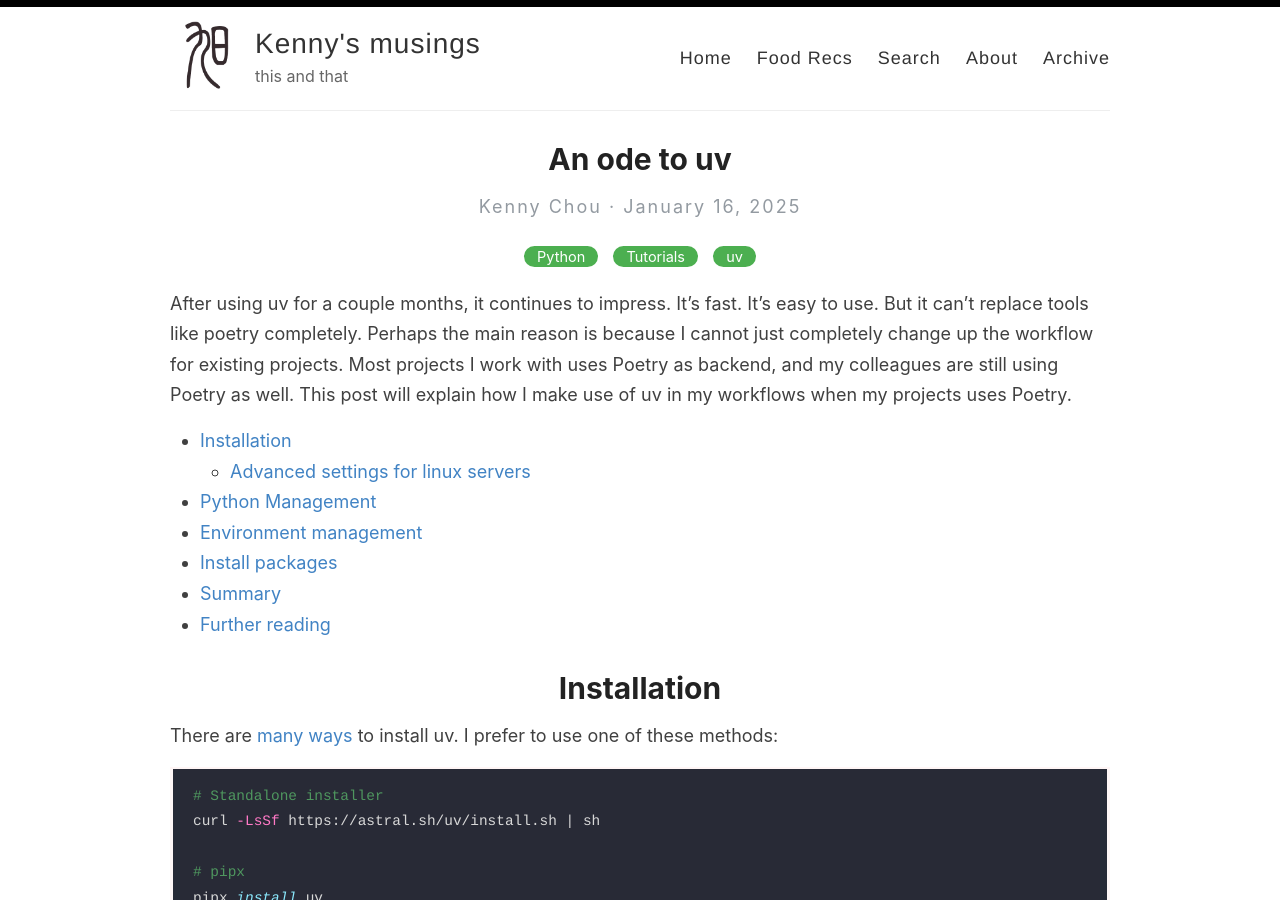
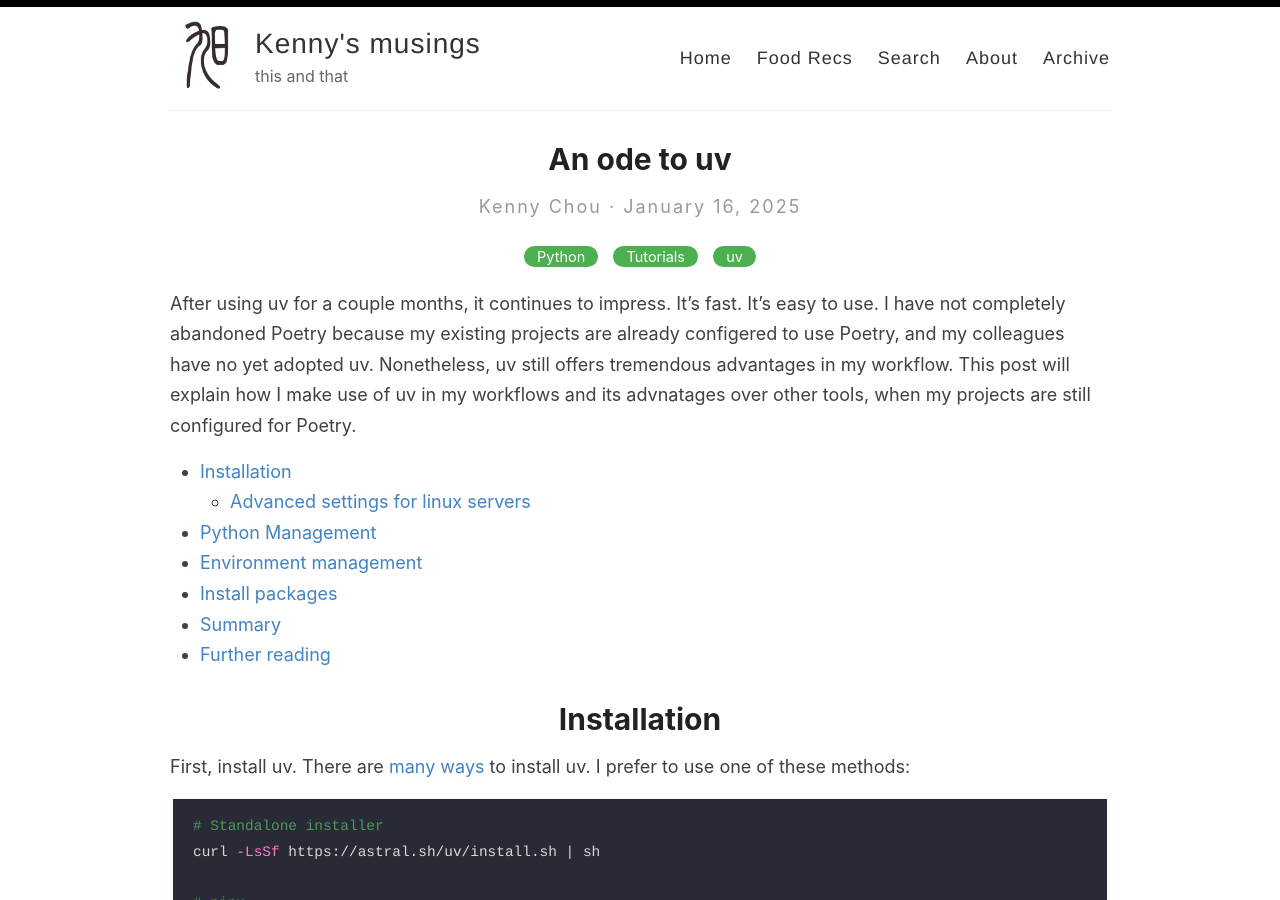
Before and after one commit to kfchou/kfchou.github.io, a Jekyll site: the page built from _posts/2025-1-16-ode-to-uv.md, in a window 1280 px wide and 900 px high. Built offline with Jekyll 4.4.1, drawn with Linux system fonts in a browser that asks for light colours; comment, search, counter and statistics services are not loaded.

Commit message:
update intro

````diff
--- a/_posts/2025-1-16-ode-to-uv.md
+++ b/_posts/2025-1-16-ode-to-uv.md
@@ -3,7 +3,7 @@ layout: post
 title:  An ode to uv
 categories: [Python, Tutorials, uv]
 ---
-After using uv for a couple months, it continues to impress. It's fast. It's easy to use. But it can't replace tools like poetry completely. Perhaps the main reason is because I cannot just completely change up the workflow for existing projects. Most projects I work with uses Poetry as backend, and my colleagues are still using Poetry as well. This post will explain how I make use of uv in my workflows when my projects uses Poetry.
+After using uv for a couple months, it continues to impress. It's fast. It's easy to use. I have not completely abandoned Poetry because my existing projects are already configered to use Poetry, and my colleagues have no yet adopted uv. Nonetheless, uv still offers tremendous advantages in my workflow. This post will explain how I make use of uv in my workflows and its advnatages over other tools, when my projects are still configured for Poetry.
 
 - [Installation](#installation)
   - [Advanced settings for linux servers](#advanced-settings-for-linux-servers)
@@ -15,7 +15,7 @@ After using uv for a couple months, it continues to impress. It's fast. It's eas
 
 
 # Installation
-There are [many ways](https://docs.astral.sh/uv/getting-started/installation/#cargo) to install uv. I prefer to use one of these methods:
+First, install uv. There are [many ways](https://docs.astral.sh/uv/getting-started/installation/#cargo) to install uv. I prefer to use one of these methods:
 ```bash
 # Standalone installer
 curl -LsSf https://astral.sh/uv/install.sh | sh
@@ -64,7 +64,7 @@ uv venv <path/myenv> --python 3.11
 
 source <path/myenv>/bin/activate
 ```
-Why use uv for environment management? Primarily because it can also act as a Python version manager. It quickly downloads python interpreters if they aren't found on your system. I've compared uv with other common environment managers [here](./2024-10-26-uv-virtual-env-tools.md).
+Why use uv for environment management? Primarily because it can also act as a Python version manager. It quickly downloads python interpreters if they aren't found on your system. I've compared uv with other common environment managers [here]({% post_url 2024-10-26-uv-virtual-env-tools %}).
 
 # Install packages
 uv replaces `pip`
@@ -85,7 +85,7 @@ uv pip install . --no-deps
 If you don't have poetry-auto-export, you can manually export the requirement files (or [write a script](https://mil.ad/blog/2024/uv-poetry-install.html) that does it for you).
 
 In situations where you have to install packages over and over again, uv can significantly speed up your workflow. Such as...
-* Running tests with [nox/tox](2024-11-09-pytest-nox-uv.md). In these situations, packages are installed in fresh environments, which are destroyed after the test finishes.
+* Running tests with [nox/tox]( {% post_url 2024-11-09-pytest-nox-uv %} ). In these situations, packages are installed in fresh environments, which are destroyed after the test finishes.
 * During CI workflows -- see [Using uv in Github Actions](https://docs.astral.sh/uv/guides/integration/github/). Use uv to install both Python and your requirements!
 
 Update: May 2025
````
